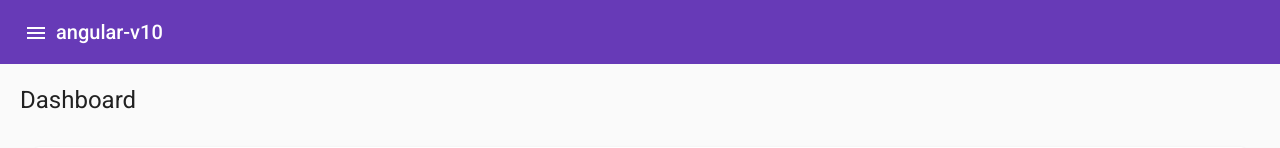
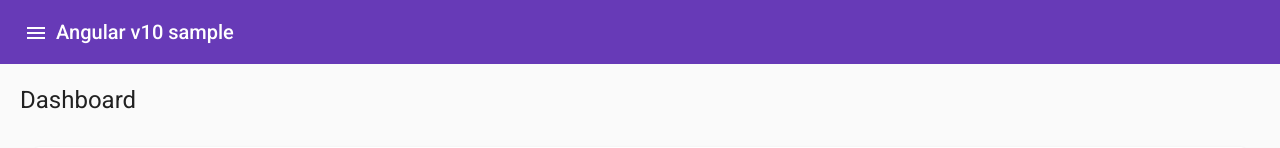
Before and after one commit to KVikram/angular-v10, an Angular app: page /home in a window 1280 px wide. Shown: the top 148 px of the page. Built offline with nearby package versions, Linux system fonts and the light colour scheme.

Commit message:
chore(label):name change

```diff
--- a/src/app/menu/menu.component.html
+++ b/src/app/menu/menu.component.html
@@ -1,11 +1,18 @@
 <mat-sidenav-container class="sidenav-container">
-  <mat-sidenav #drawer class="sidenav"
-      [attr.role]="(isHandset$ | async) ? 'dialog' : 'navigation'"
-      [mode]="'over'"
-      >
+  <mat-sidenav
+    #drawer
+    class="sidenav"
+    [attr.role]="(isHandset$ | async) ? 'dialog' : 'navigation'"
+    [mode]="'over'"
+  >
     <mat-toolbar>Menu</mat-toolbar>
     <mat-nav-list>
-      <a mat-list-item [routerLink]="['/home']" routerLinkActive="router-link-active" >Dashboard</a>
+      <a
+        mat-list-item
+        [routerLink]="['/home']"
+        routerLinkActive="router-link-active"
+        >Dashboard
+      </a>
       <a mat-list-item href="#">Link 2</a>
       <a mat-list-item href="#">Link 3</a>
     </mat-nav-list>
@@ -17,10 +24,10 @@
         aria-label="Toggle sidenav"
         mat-icon-button
         (click)="drawer.toggle()"
-       >
+      >
         <mat-icon aria-label="Side nav toggle icon">menu</mat-icon>
       </button>
-      <span>angular-v10</span>
+      <span>Angular v10 sample</span>
     </mat-toolbar>
     <!-- Add Content Here -->
     <app-home></app-home>
```
